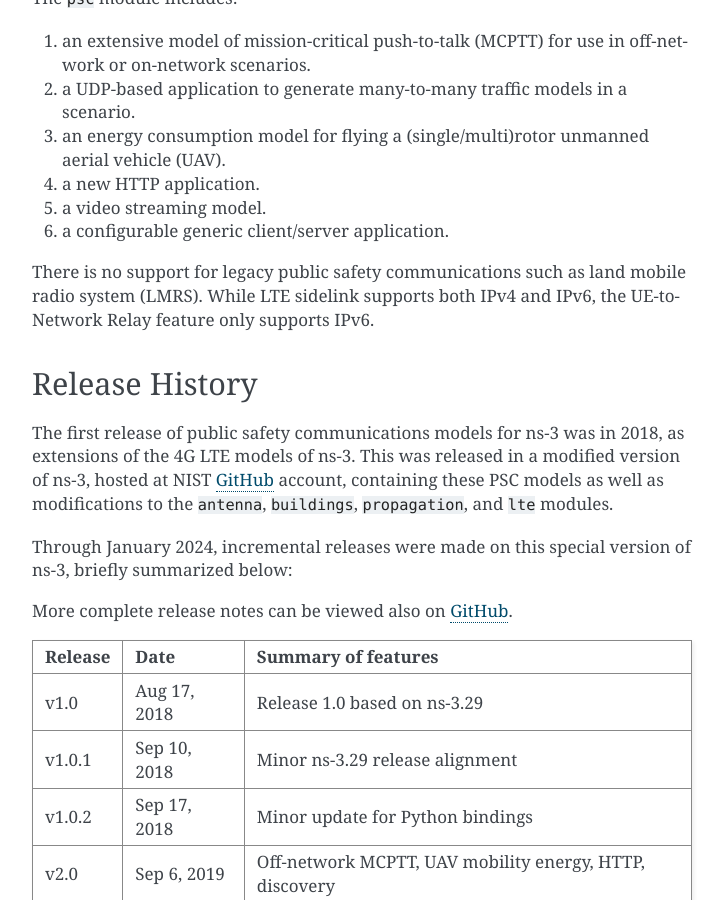
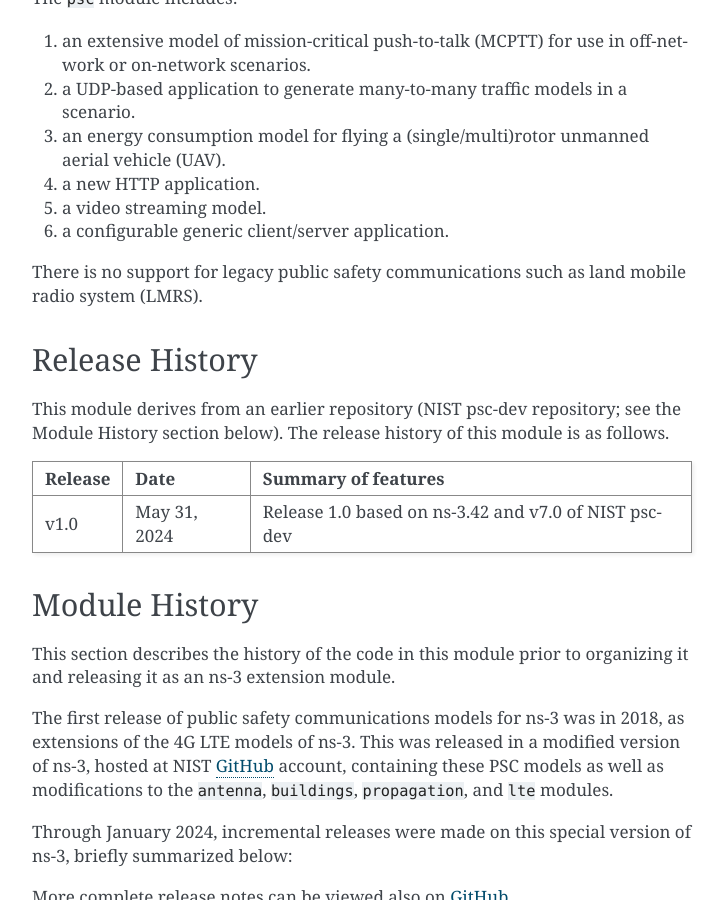
Before and after one commit to usnistgov/psc-ns3-module, a Sphinx documentation site: the page built from doc/source/psc-design.rst, in a window 1280 px wide and 900 px high, scrolled down 728 px. Shown: the whole window, without its empty margins (388-1112 px from the left). Built offline with Sphinx 7.4.7, drawn with Linux system fonts in a browser that asks for light colours; formulas are drawn with MathJax 3.

Commit message:
doc: Update release history of this module

```diff
--- a/doc/source/psc-design.rst
+++ b/doc/source/psc-design.rst
@@ -39,12 +39,28 @@
 6) a configurable generic client/server application.
 
 There is no support for legacy public safety communications such as
-land mobile radio system (LMRS).  While LTE sidelink supports both
-IPv4 and IPv6, the UE-to-Network Relay feature only supports IPv6.
+land mobile radio system (LMRS).
 
 ---------------
 Release History
 ---------------
+
+This module derives from an earlier repository (NIST psc-dev repository;
+see the Module History section below).  The release history of this module
+is as follows.
+
+======= ============ =========================================================
+Release Date         Summary of features
+======= ============ =========================================================
+v1.0    May 31, 2024 Release 1.0 based on ns-3.42 and v7.0 of NIST psc-dev
+======= ============ =========================================================
+
+--------------
+Module History
+--------------
+This section describes the history of the code in this module prior to
+organizing it and releasing it as an ns-3 extension module.
+
 The first release of public safety communications models for ns-3 was in
 2018, as extensions of the 4G LTE models of ns-3.  This was released in
 a modified version of ns-3, hosted at NIST GitHub_ account, containing these
```
